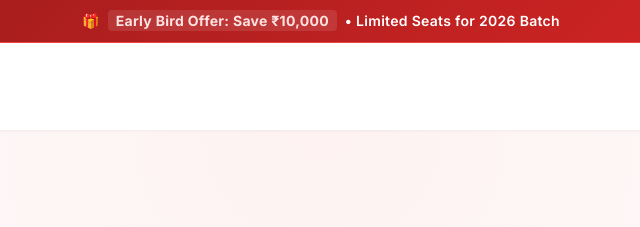
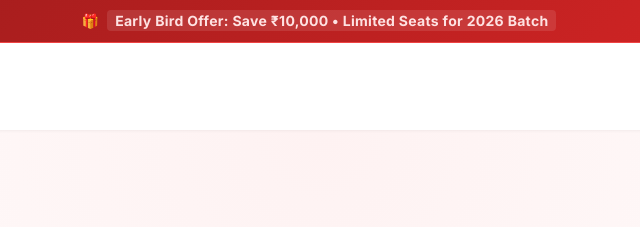
Before and after one commit to Ishashianand/sterlngaiacdemy, a plain HTML site: page index.html in a window 1280 px wide. Shown: the top 227 px of the page, 319-959 px from the left. Drawn offline with Linux system fonts and the light colour scheme.

Commit message:
index.html

```diff
--- a/index.html
+++ b/index.html
@@ -700,7 +700,7 @@
 <body>
   <div id="promo-banner">
     <div class="banner-content">
-      🎁 <span class="highlight">Early Bird Offer: Save ₹10,000</span> • Limited Seats for 2026 Batch
+      🎁 <span class="highlight">Early Bird Offer: Save ₹10,000 • Limited Seats for 2026 Batch</span>
     </div>
   </div>
 
```
